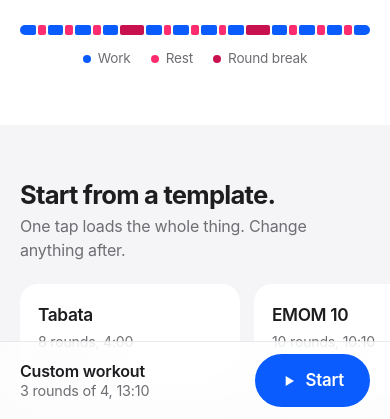
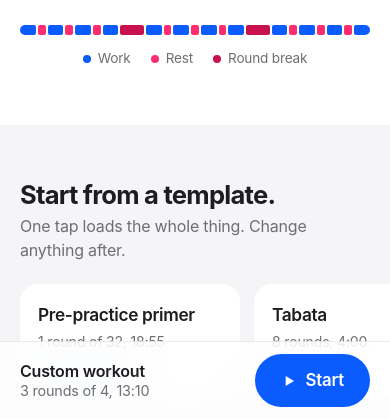
Before and after one commit to jaspinkashyap-web/Interval-timer, a plain HTML site: page index.html in a window 390 px wide. Shown: the part 425-844 px from the top of the page. Drawn offline with Linux system fonts and the light colour scheme.

Commit message:
Add Pre-practice primer template (#1)
32-step, 18:45 pre-practice routine across tissue prep, mobility,
activation, and neuromuscular priming. Per-side moves are split so the
timer cues each side. Raise exercises-per-round limit to 40.


Claude-Session: https://claude.ai/code/session_018DKJqbq9Knf5dirhHkv6Ft

Co-authored-by: Claude <noreply@anthropic.com>

```diff
--- a/index.html
+++ b/index.html
@@ -402,11 +402,50 @@ textarea::placeholder{color:var(--muted);opacity:.8}
 const KEY = 'interval-timer:v1';
 const DEFAULTS = { title:'', rounds:3, perRound:4, work:40, restEx:20, restRound:60, prep:10,
   sound:true, voice:false, vibrate:true, voiceName:'', exercises:[] };
-const LIMITS = { rounds:[1,99], perRound:[1,30], work:[1,3600], restEx:[0,3600], restRound:[0,3600], prep:[0,300] };
+const LIMITS = { rounds:[1,99], perRound:[1,40], work:[1,3600], restEx:[0,3600], restRound:[0,3600], prep:[0,300] };
 
 /* ============ TEMPLATES: add or edit your own here ============ */
 const ex = (name, notes, work) => ({ name, notes: notes || '', work: work || null });
 const TEMPLATES = [
+  { title:'Pre-practice primer', rounds:1, perRound:32, work:45, restEx:0, restRound:0, prep:10,
+    exercises:[
+      /* Phase 1: Tissue prep */
+      ex('Quad roll, left','Tissue prep. Gentle pressure, front of thigh', 15),
+      ex('Quad roll, right','Gentle pressure, front of thigh', 15),
+      ex('Calf roll, left','Cover upper and lower calf', 15),
+      ex('Calf roll, right','Cover upper and lower calf', 15),
+      ex('Glute massage, left','Gentle pressure around the glute', 15),
+      ex('Glute massage, right','Gentle pressure around the glute', 15),
+      ex('Foot massage, left','Roll the sole over the ball, gently', 15),
+      ex('Foot massage, right','Roll the sole over the ball, gently', 15),
+      /* Phase 2: Dynamic mobility */
+      ex('Half-kneeling hip flexor rocks','Mobility. Switch sides halfway. Squeeze the kneeling glute', 45),
+      ex("World's greatest stretch",'Alternate sides. Rotate upper back toward the raised arm', 60),
+      ex('Adductor rockbacks','Alternate sides. One leg out to the side, sit hips back', 45),
+      ex('90/90 hip switches','Torso tall, smooth hip rotation', 60),
+      ex('Knee-to-wall ankle, left','Heel down, knee tracks over toes', 30),
+      ex('Knee-to-wall ankle, right','Heel down, knee tracks over toes', 30),
+      ex('Leg swings, front to back','Switch legs halfway. Build range gradually', 45),
+      ex('Leg swings, side to side','Switch legs halfway. Build range gradually', 45),
+      /* Phase 3: Activation */
+      ex('Short-foot arch activation','Activation. Switch feet halfway. Big toe ball toward heel, toes relaxed', 45),
+      ex('Controlled calf raises','10 to 12 reps. Pressure through big toe, no ankle collapse', 45),
+      ex('Glute bridges','10 to 12 reps. Squeeze at the top, no low-back arch', 45),
+      ex('Lateral band walks, left','Slight knee bend, knees over feet', 30),
+      ex('Lateral band walks, right','Slight knee bend, knees over feet', 30),
+      ex('Reverse Nordics','Straight line knees to shoulders. Low effort, no quad burn', 45),
+      ex('Back mobility','Flexion, extension, gentle thoracic rotations', 45),
+      ex('Single-leg RDL reach, left','Slight knee bend, reach forward, stay balanced', 30),
+      ex('Single-leg RDL reach, right','Slight knee bend, reach forward, stay balanced', 30),
+      /* Phase 4: Neuromuscular priming */
+      ex('Eyes-closed balance, left','Priming. Slight knee bend, tripod engaged, control over duration', 30),
+      ex('Eyes-closed balance, right','Slight knee bend, tripod engaged', 30),
+      ex('Full-body twists','Feet shoulder-width, stay loose and relaxed', 30),
+      ex('Lymphatic hops','Small, light, quick ankle hops. Land soft', 30),
+      ex('Balance + lacrosse ball, left','Toss, catch, or circle the ball. Foot stays stable', 60),
+      ex('Balance + lacrosse ball, right','Toss, catch, or circle the ball. Foot stays stable', 60),
+      ex('Marching in place','Drive knees, opposite arm, tall posture', 60),
+    ] },
   { title:'Tabata', rounds:8, perRound:1, work:20, restEx:0, restRound:10, prep:10,
     exercises:[ ex('Burpees','All-out for 20, then 10 off') ] },
   { title:'EMOM 10', rounds:10, perRound:1, work:60, restEx:0, restRound:0, prep:10,
```
